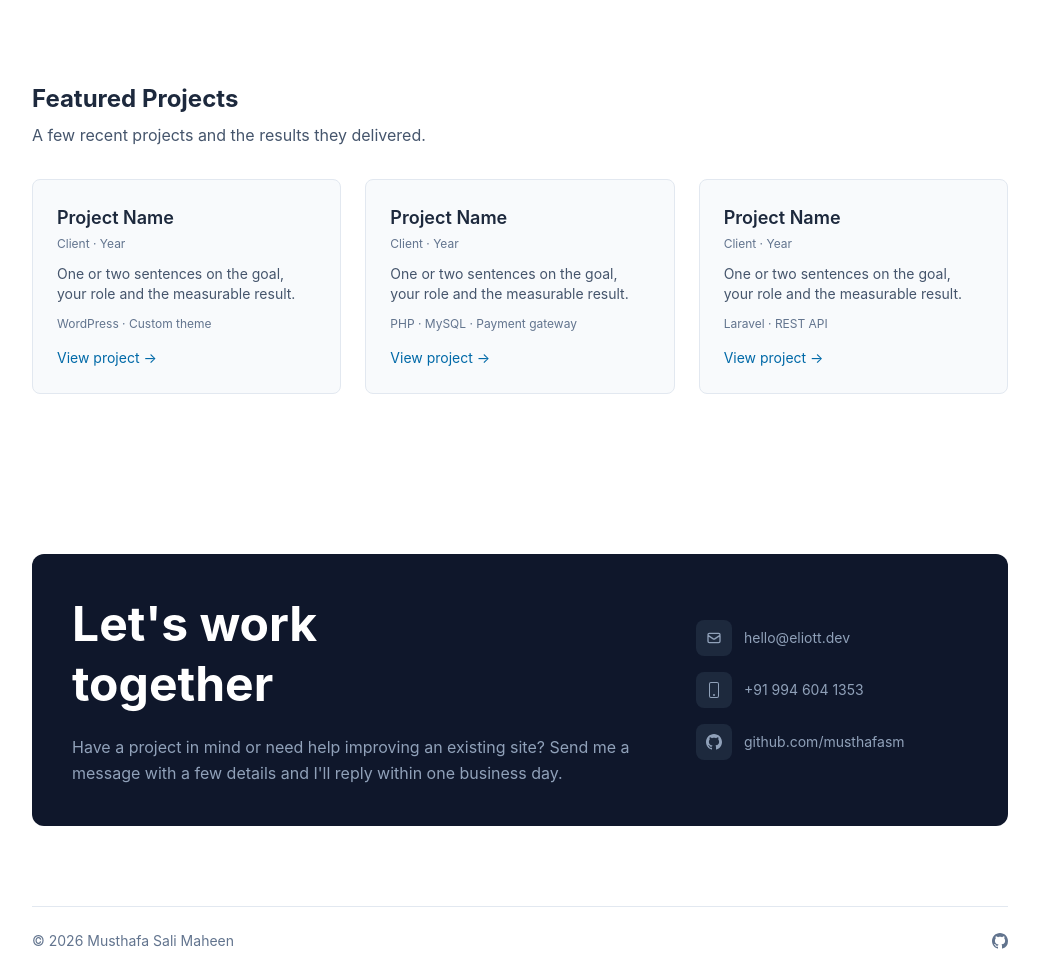
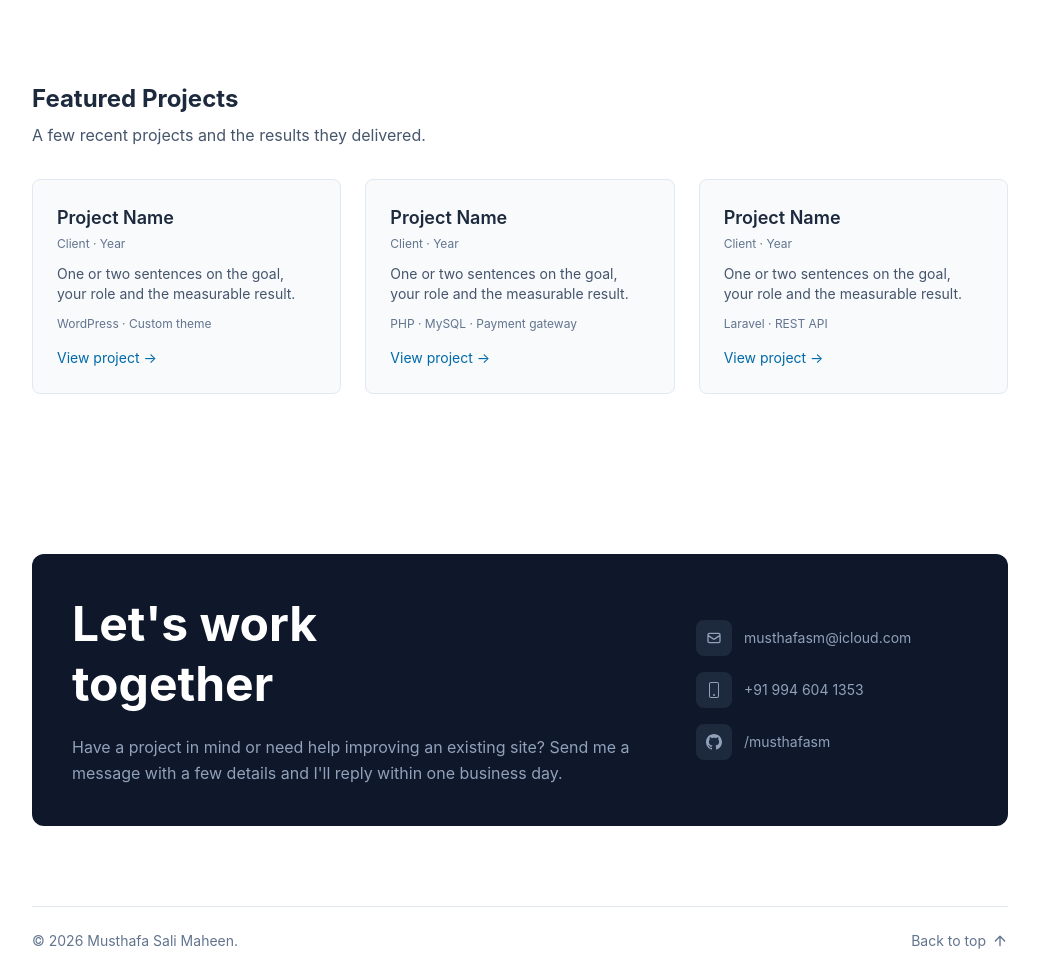
Before and after one commit to musthafasm/musthafasm.github.io, a website built with Vite: page index.html in a window 1280 px wide. Shown: the part 3260-4235 px from the top of the page, without its empty margins (120-1159 px from the left). Built offline with nearby package versions, Linux system fonts and the light colour scheme.

```diff
--- a/index.html
+++ b/index.html
@@ -382,11 +382,11 @@
               </p>
             </div>
             <div class="reveal d3 flex flex-col gap-4 in">
-                <a href="mailto:hello@eliott.dev" class="group flex items-center gap-3 text-slate-400 hover:text-white transition-colors">
+                <a href="mailto:musthafasm@icloud.com" class="group flex items-center gap-3 text-slate-400 hover:text-white transition-colors">
                   <span class="w-9 h-9 flex items-center justify-center bg-slate-800 dark:bg-slate-900 rounded-lg group-hover:bg-accent/20 transition-colors shrink-0">
                     <svg class="w-4 h-4" fill="none" viewBox="0 0 24 24" stroke="currentColor" aria-hidden="true"><path stroke-linecap="round" stroke-linejoin="round" stroke-width="2" d="M3 8l7.89 5.26a2 2 0 002.22 0L21 8M5 19h14a2 2 0 002-2V7a2 2 0 00-2-2H5a2 2 0 00-2 2v10a2 2 0 002 2z"></path></svg>
                   </span>
-                  <span class="text-sm">hello@eliott.dev</span>
+                  <span class="text-sm">musthafasm@icloud.com</span>
                 </a>
                 <a href="tel:+919946041353" rel="noopener noreferrer" target="_blank" class="group flex items-center gap-3 text-slate-400 hover:text-white transition-colors">
                   <span class="w-9 h-9 flex items-center justify-center bg-slate-800 dark:bg-slate-900 rounded-lg group-hover:bg-accent/20 transition-colors shrink-0">
@@ -401,7 +401,7 @@
                   <span class="w-9 h-9 flex items-center justify-center bg-slate-800 dark:bg-slate-900 rounded-lg group-hover:bg-accent/20 transition-colors shrink-0">
                     <svg class="w-4 h-4" fill="currentColor" viewBox="0 0 24 24" aria-hidden="true"><path d="M12 0c-6.626 0-12 5.373-12 12 0 5.302 3.438 9.8 8.207 11.387.599.111.793-.261.793-.577v-2.234c-3.338.726-4.033-1.416-4.033-1.416-.546-1.387-1.333-1.756-1.333-1.756-1.089-.745.083-.729.083-.729 1.205.084 1.839 1.237 1.839 1.237 1.07 1.834 2.807 1.304 3.492.997.107-.775.418-1.305.762-1.604-2.665-.305-5.467-1.334-5.467-5.931 0-1.311.469-2.381 1.236-3.221-.124-.303-.535-1.524.117-3.176 0 0 1.008-.322 3.301 1.23.957-.266 1.983-.399 3.003-.404 1.02.005 2.047.138 3.006.404 2.291-1.552 3.297-1.23 3.297-1.23.653 1.653.242 2.874.118 3.176.77.84 1.235 1.911 1.235 3.221 0 4.609-2.807 5.624-5.479 5.921.43.372.823 1.102.823 2.222v3.293c0 .319.192.694.801.576 4.765-1.589 8.199-6.086 8.199-11.386 0-6.627-5.373-12-12-12z"></path></svg>
                   </span>
-                  <span class="text-sm">github.com/musthafasm</span>
+                  <span class="text-sm">/musthafasm</span>
                 </a>
               </div>
 
@@ -413,12 +413,11 @@
     <!-- Footer -->
     <footer class="mx-auto max-w-5xl px-6">
       <div class="flex items-center justify-between border-t py-6 border-slate-200 text-sm text-slate-500 dark:border-slate-800">
-        <span>© 2026 Musthafa Sali Maheen</span>
+        <span>&copy; 2026 Musthafa Sali Maheen.</span>
         <span>
-          <a title="GitHub" href="https://github.com/musthafasm" class="hover:text-sky-700 dark:hover:text-sky-400" target="_blank" rel="noopener noreferrer">
-            <svg xmlns="http://www.w3.org/2000/svg" width="16" height="16" fill="currentColor" class="bi bi-github" viewBox="0 0 16 16">
-              <path d="M8 0C3.58 0 0 3.58 0 8c0 3.54 2.29 6.53 5.47 7.59.4.07.55-.17.55-.38 0-.19-.01-.82-.01-1.49-2.01.37-2.53-.49-2.69-.94-.09-.23-.48-.94-.82-1.13-.28-.15-.68-.52-.01-.53.63-.01 1.08.58 1.23.82.72 1.21 1.87.87 2.33.66.07-.52.28-.87.51-1.07-1.78-.2-3.64-.89-3.64-3.95 0-.87.31-1.59.82-2.15-.08-.2-.36-1.02.08-2.12 0 0 .67-.21 2.2.82.64-.18 1.32-.27 2-.27s1.36.09 2 .27c1.53-1.04 2.2-.82 2.2-.82.44 1.1.16 1.92.08 2.12.51.56.82 1.27.82 2.15 0 3.07-1.87 3.75-3.65 3.95.29.25.54.73.54 1.48 0 1.07-.01 1.93-.01 2.2 0 .21.15.46.55.38A8.01 8.01 0 0 0 16 8c0-4.42-3.58-8-8-8"/>
-            </svg>
+          <a href="#home" class="inline-flex items-center gap-1.5 hover:text-sky-700 dark:hover:text-sky-400">
+            Back to top
+            <svg class="h-4 w-4" viewBox="0 0 24 24" fill="none" stroke="currentColor" stroke-width="2" stroke-linecap="round" stroke-linejoin="round" aria-hidden="true"><path d="m5 12 7-7 7 7"/><path d="M12 19V5"/></svg>
           </a>
         </span>
       </div>
```
